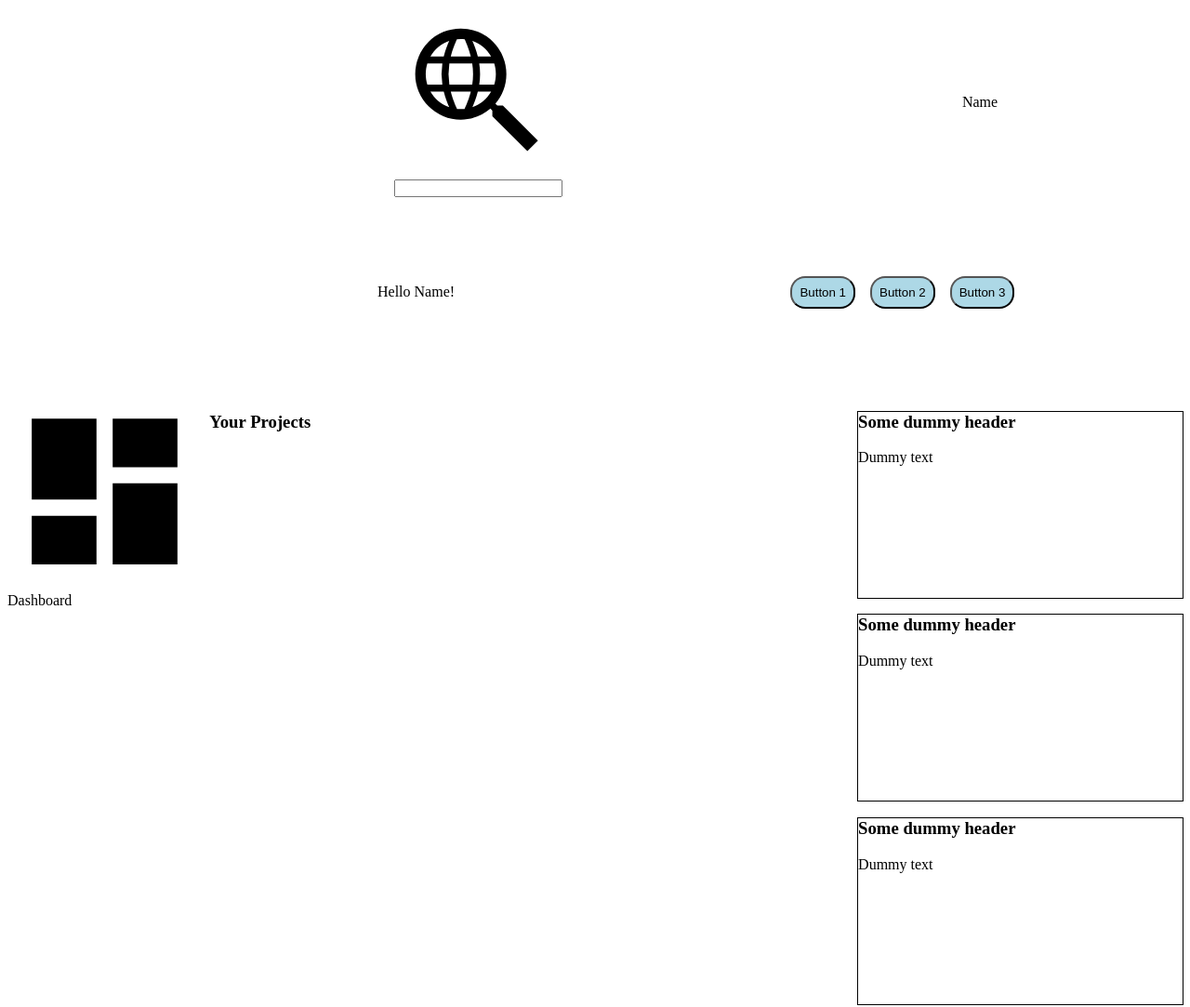
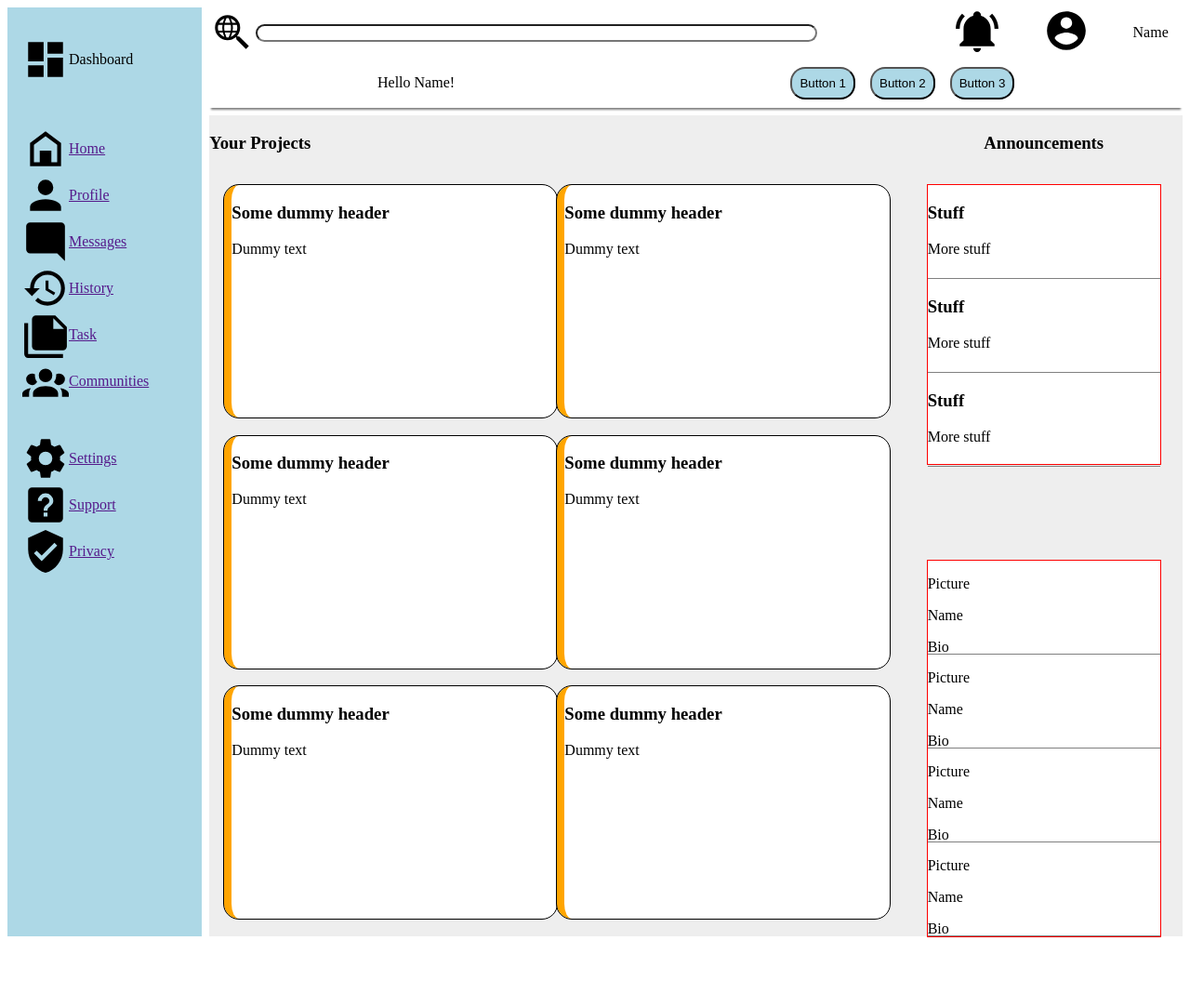
Before and after one commit to Linielt/admin-dashboard, a plain HTML site: page index.html in a window 1280 px wide. Shown: the top 1083 px of the page at 93% size. After the commit the page ends 1015 px from the top, so only its background shows below. Drawn offline with Linux system fonts and the light colour scheme.

Commit message:
Added styling to page skeleton

```diff
--- a/stylesheet.css
+++ b/stylesheet.css
@@ -1,6 +1,11 @@
 * {
     padding: 0;
     padding: 0;
+}
+
+html {
+    height: 100vdh;
+    width: 100vdw;
 }
 
 .container {
@@ -9,17 +14,36 @@
     gap: 8px;
 }
 
+.logo {
+    height: 50px;
+}
+
 .header {
     grid-column: 2;
     display: grid;
     grid-template-rows: 1fr 1fr;
+    box-shadow: 0 4px 2px -2px gray;
 }
 
 .header-top {
     grid-row: 1;
-    display: flex;
+    /* display: flex;
     justify-content: space-around;
     align-items: center;
+    flex: 1; */
+    display: grid;
+    grid-template-columns: 3fr 1fr;
+    align-items: center;
+}
+
+.searchbar-container {
+    display: flex;
+    align-items: center;
+}
+
+.searchbar > input {
+    border-radius: 16px;
+    width: 600px;
 }
 
 .header-bottom {
@@ -50,32 +74,60 @@
 main {
     grid-column: 2;
     display: grid;
-    grid-template-columns: 2fr 1fr;
+    grid-template-columns: 1fr 1fr;
+    background-color: #EEEEEE;
+    gap: 16px;
 }
 
-.projects {
+/* .card-container {
+    background-color: white;
+    border-radius: 16px;
+} */
+
+.project-cards {
+    grid-column: 1;
     display: grid;
     grid-template-columns: 1fr 1fr;
     grid-template-rows: 1fr 1fr 1fr;
-    gap: 32px;
+    place-content: center;
+    margin-left: 16px;
 }
 
 .project-card {
-    height: 200px;
+    border-left: 8px;
+    border-left-style: solid;
+    border-left-color: orange;
     outline: 1px solid black;
+    background-color: white;
+    height: 250px;
+    width: 350px;
+    border-radius: 16px;
 }
 
 .side-cards {
     display: grid;
+    place-content: center;
     grid-column: 2;
     grid-template-rows: 1fr 1fr;
 }
 
-.announcements-card, .trending-box {
+.annoucements-header {
+    grid-column: 2;
+    grid-row: 1;
+    justify-self: center;
+}
+
+.announcements-box {
+    display: grid;
+    height: 300px;
+    grid-template-rows: 1fr 1fr 1fr;
+}
+
+.announcements-box, .trending-box {
     outline: 1px solid red;
-    display: grid;
     align-items: center;
     justify-items: center;
+    background-color: white;
 }
 
 .trending-box {
@@ -84,18 +136,32 @@ main {
     place-items: center;
 }
 
-.annoucement, .trending-profile {
-    width: 200px;
-    outline: 1px solid blue;
-}
-
-.logo {
-    grid-column: 1;
-    grid-row: 1;
+.announcement, .trending-profile {
+    height: 100px;
+    width: 250px;
+    border-bottom: 1px solid grey;
 }
 
 .sidebar {
     grid-column: 1;
+    grid-row: 1 / 3;
     display: grid;
-    grid-template-rows: 1fr 1fr 1fr;
+    grid-template-rows: 1fr 3fr 5fr;
+    background-color: lightblue;
 }
+
+.sidebar > * {
+    margin-left: 1em;
+}
+
+.dashboard-logo-container {
+    grid-column: 1;
+    grid-row: 1;
+    display: flex;
+    align-items: center;
+}
+
+.main-options > li, .sub-options > li {
+    display: flex;
+    align-items: center;
+}
```
